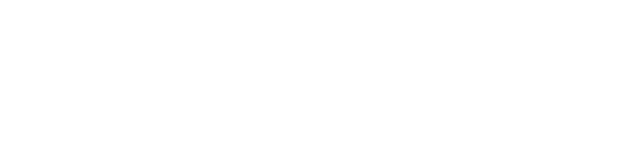
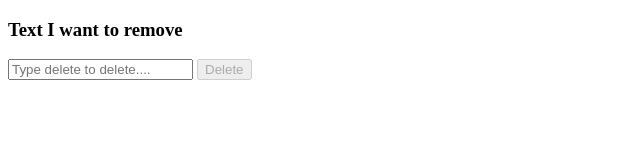
Before and after one commit to rownakabdullahomi/GitHub_Like_Delete_Btn-M-26_6-, a plain HTML site: page index.html in a window 1280 px wide. Shown: the whole page, without its empty margins (0-640 px from the left). Drawn offline with Linux system fonts and the light colour scheme.

Commit message:
delete button added

```diff
--- a/index.html
+++ b/index.html
@@ -6,6 +6,17 @@
     <title>GitHub Delete Btn</title>
 </head>
 <body>
+    <main>
+        <h3 id="delete-text">Text I want to remove</h3>
+        <input type="text" name="" id="delete-input" placeholder="Type delete to delete....">
+        <button id="btn-delete" disabled>Delete</button>
+    </main>
 
+
+
+
+
+
+    <script src="main.js"></script>
 </body>
 </html>
--- /dev/null
+++ b/main.js
@@ -0,0 +1,12 @@
+document.getElementById("delete-input").addEventListener("keyup", function(event){
+    // console.log(event.target.value);
+    if(event.target.value === "delete"){
+        document.getElementById("btn-delete").removeAttribute("disabled");
+    }
+
+});
+
+document.getElementById("btn-delete").addEventListener("click", function(){
+
+    document.getElementById("delete-text").style.display = "none";
+});
```
